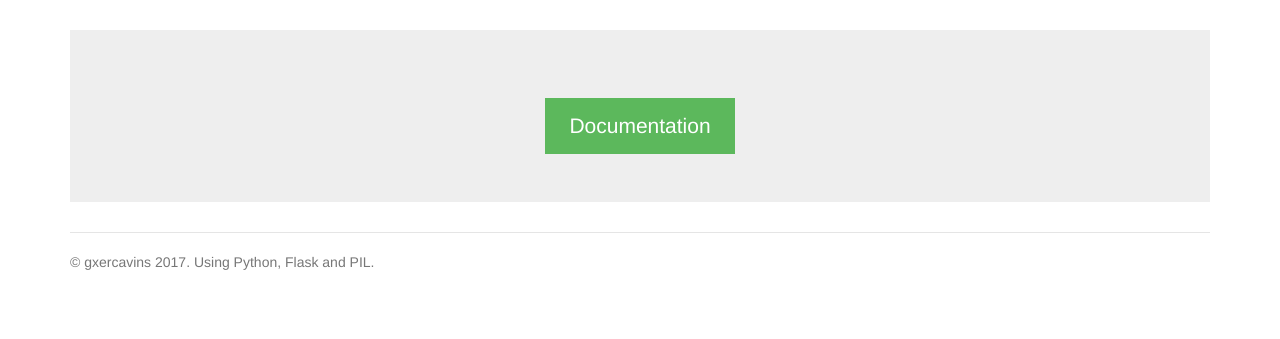
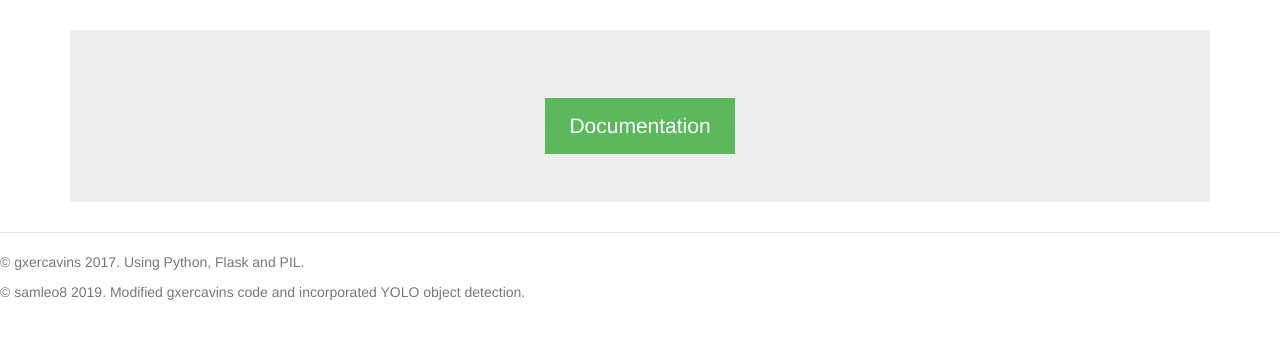
Before and after one commit to gxercavins/image-api, a Flask app: template templates/error.html in a window 1280 px wide. Shown: the part 81-420 px from the top of the page. Run offline with Flask 2, Linux system fonts and the light colour scheme; the template is opened without the code that fills it, so the values that code supplies are empty.

Commit message:
Code clean-up + footers

```diff
--- a/templates/error.html
+++ b/templates/error.html
@@ -1,23 +1,15 @@
 <!DOCTYPE html>
 <html lang="en">
-
 <head>
 	<title>Error Page Image Manipulation App</title>
-
 	<link href="../bootstrap.min.css" rel="stylesheet">
-
 	<link href="../static/jumbotron-narrow.css" rel="stylesheet">
-
 	<link href="../static/style.css" rel="stylesheet">
-
-
 </head>
 
 <body>
-
 	<div class="container">
 		<div class="header">
-
 			<h3 class="text-muted">An error occurred</h3>
 		</div>
 
@@ -25,13 +17,11 @@
 			<h2 class="text-muted"> {{ message }} </h2>
 			<a type="button" class="btn btn-lg btn-success" href="https://github.com/gxercavins/image-api/blob/master/README.md">Documentation</a>
 		</div>
-
+	</div>
 
 	<footer class="footer">
 		<p>&copy; gxercavins 2017. Using Python, Flask and PIL.</p>
+		<p>&copy; samleo8 2019. Modified gxercavins code and incorporated YOLO object detection.</p>
 	</footer>
-
-    </div>
 </body>
-
 </html>
--- a/templates/index.html
+++ b/templates/index.html
@@ -60,7 +60,6 @@
             <p>&copy; gxercavins 2017. Using Python, Flask and PIL.</p>
 			<p>&copy; samleo8 2019. Modified gxercavins code and incorporated YOLO object detection.</p>
         </footer>
-
     </div>
 </body>
 
```
Also changed, not shown: templates/processing.html (+1 -10 lines). Lines whose indentation alone changed are shown as unchanged.
